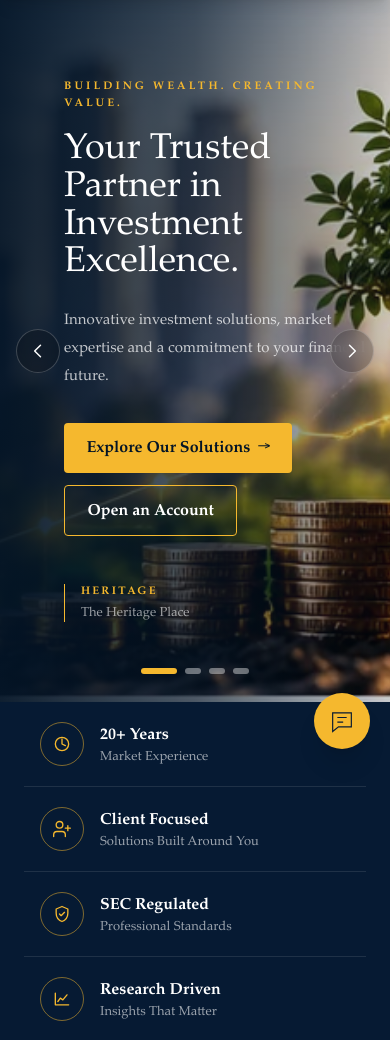
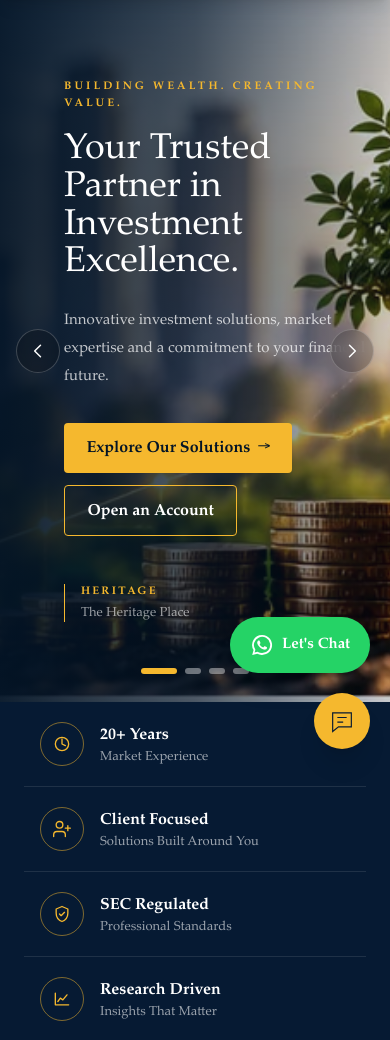
Before and after one commit to commodots/heritage-capital-markets, a Laravel app: page / in a window 390 px wide. Shown: the part 75-1115 px from the top of the page. Run offline with Laravel 12, Linux system fonts and the light colour scheme; data comes from the database, SQL or seed files in the repository; data that the repository does not hold is empty; style sheets or scripts are compiled from the project's sources; some libraries are stand-ins or nearby versions.

Commit message:
feat: add WhatsApp chat widget and configure business phone number

```diff
--- a/app/Http/Middleware/HandleInertiaRequests.php
+++ b/app/Http/Middleware/HandleInertiaRequests.php
@@ -35,6 +35,7 @@ class HandleInertiaRequests extends Middleware
                 ] : null,
             ],
             'accountApplication' => fn () => $request->session()->get('accountApplication'),
+            'whatsappBusinessPhone' => config('services.whatsapp.business_phone'),
             'marketTicker' => fn () => MarketQuote::query()
                 ->where('is_active', true)
                 ->orderBy('sort_order')
--- a/config/services.php
+++ b/config/services.php
@@ -35,6 +35,10 @@ return [
         ],
     ],
 
+    'whatsapp' => [
+        'business_phone' => env('WHATSAPP_BUSINESS_PHONE'),
+    ],
+
     'market_indices' => [
         'approved' => (bool) env('MARKET_INDICES_API_APPROVED', false),
         'url' => env('MARKET_INDICES_API_URL'),
--- /dev/null
+++ b/resources/js/Components/WhatsAppChatWidget.vue
@@ -0,0 +1,59 @@
+<script setup>
+import { computed, ref } from 'vue'
+import { usePage } from '@inertiajs/vue3'
+
+const page = usePage()
+const isOpen = ref(false)
+const message = ref('')
+const businessPhone = computed(() => page.props.whatsappBusinessPhone ?? '')
+const canSend = computed(() => message.value.trim().length > 0)
+
+function submit() {
+    const trimmedMessage = message.value.trim()
+    const cleanPhone = String(businessPhone.value).replace(/\D/g, '')
+
+    if (!trimmedMessage || !cleanPhone) return
+
+    const url = `https://wa.me/${cleanPhone}?text=${encodeURIComponent(trimmedMessage)}`
+    window.open(url, '_blank', 'noopener,noreferrer')
+    message.value = ''
+    isOpen.value = false
+}
+</script>
+
+<template>
+    <div v-if="businessPhone" class="fixed bottom-24 right-5 z-[69]">
+        <section v-if="isOpen"
+            class="mb-3 w-[min(92vw,23rem)] overflow-hidden rounded-2xl border border-slate-200 bg-white shadow-2xl">
+            <header class="flex items-center justify-between bg-[#075E54] px-4 py-3 text-white">
+                <p class="text-sm font-semibold">Chat with us on WhatsApp</p>
+                <button type="button" aria-label="Close WhatsApp chat"
+                    class="rounded p-1 text-xl leading-none text-white/80 transition hover:bg-white/10 hover:text-white"
+                    @click="isOpen = false">
+                    ×
+                </button>
+            </header>
+
+            <form class="space-y-3 p-4" @submit.prevent="submit">
+                <textarea v-model="message" rows="4" maxlength="2000"
+                    aria-label="Type your message"
+                    placeholder="Type your message..."
+                    class="w-full resize-y rounded-lg border border-slate-200 px-3 py-2.5 text-sm outline-none transition focus:border-[#25D366] focus:ring-2 focus:ring-[#25D366]/20"
+                    @keydown.enter.exact.prevent="submit"></textarea>
+                <button type="submit" :disabled="!canSend"
+                    class="w-full rounded-lg bg-[#25D366] px-4 py-2.5 text-sm font-semibold text-white transition hover:bg-[#1fb95a] disabled:cursor-not-allowed disabled:opacity-50">
+                    Send on WhatsApp
+                </button>
+            </form>
+        </section>
+
+        <button type="button" :aria-expanded="isOpen" aria-label="Let's Chat on WhatsApp"
+            class="ml-auto flex h-14 items-center justify-center gap-2 rounded-full bg-[#25D366] px-5 text-sm font-semibold text-white shadow-xl transition hover:bg-[#1fb95a] focus:outline-none focus:ring-2 focus:ring-[#25D366] focus:ring-offset-2"
+            @click="isOpen = !isOpen">
+            <svg class="h-6 w-6" viewBox="0 0 24 24" fill="currentColor" aria-hidden="true">
+                <path d="M12.04 2a9.9 9.9 0 0 0-8.48 15.02L2.2 22l5.1-1.34A9.95 9.95 0 1 0 12.04 2Zm0 18.1a8.1 8.1 0 0 1-4.13-1.13l-.3-.18-3.03.8.81-2.95-.2-.31A8.14 8.14 0 1 1 12.04 20.1Zm4.46-6.1c-.24-.12-1.43-.7-1.65-.78-.22-.08-.38-.12-.54.12-.16.24-.62.78-.76.94-.14.16-.28.18-.52.06-.24-.12-1.02-.38-1.95-1.2-.72-.63-1.2-1.42-1.34-1.66-.14-.24-.02-.37.1-.49.1-.1.24-.28.36-.42.12-.14.16-.24.24-.4.08-.16.04-.3-.02-.42-.06-.12-.54-1.3-.74-1.78-.2-.46-.4-.4-.54-.4h-.46c-.16 0-.42.06-.64.3-.22.24-.84.82-.84 2s.86 2.32.98 2.48c.12.16 1.7 2.6 4.12 3.64.58.25 1.03.4 1.38.51.58.18 1.1.15 1.51.09.46-.07 1.43-.58 1.63-1.14.2-.56.2-1.04.14-1.14-.06-.1-.22-.16-.46-.28Z" />
+            </svg>
+            <span>Let's Chat</span>
+        </button>
+    </div>
+</template>
--- a/resources/js/Layouts/PublicLayout.vue
+++ b/resources/js/Layouts/PublicLayout.vue
@@ -4,6 +4,7 @@ import Header from '@/Components/Header.vue'
 import Footer from '@/Components/Footer.vue'
 import MarketTicker from '@/Components/MarketTicker.vue'
 import LiveChatWidget from '@/Components/LiveChatWidget.vue'
+import WhatsAppChatWidget from '@/Components/WhatsAppChatWidget.vue'
 
 const page = usePage()
 </script>
@@ -21,6 +22,7 @@ const page = usePage()
         <Footer />
         <MarketTicker :items="page.props.marketTicker ?? []" />
         <LiveChatWidget />
+        <WhatsAppChatWidget />
 
     </div>
 
```
Also changed, not shown: tests/Feature/PublicPageContentTest.php (+10 -0 lines), 1 other file.
